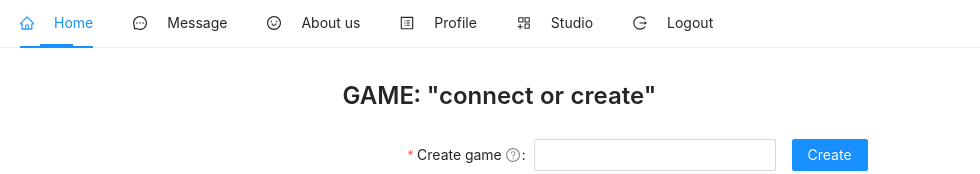
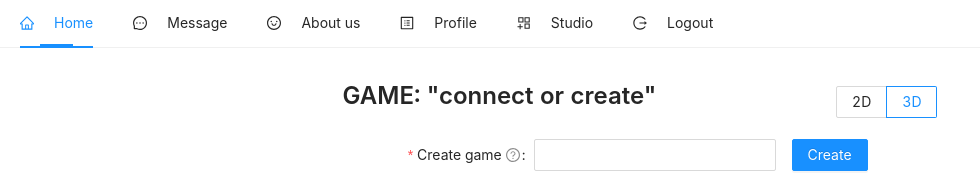
Before and after one commit to EvgenSavko/cellular-composer, a React app: page / in a window 1280 px wide. Shown: the top 174 px of the page, without its empty margins (0-980 px from the left). Built offline with nearby package versions, Linux system fonts and the light colour scheme; no server answers; the database is empty; sample sign-in values are in the browser's storage.

Commit message:
wip:  code refactoring

```diff
--- a/src/screens/Home/components/Game/Game.js
+++ b/src/screens/Home/components/Game/Game.js
@@ -1,14 +1,11 @@
-import React, { memo, useEffect } from 'react'
-
-import { Typography, Button, Spin } from 'antd'
-import gsap from 'gsap'
+import React, { memo } from 'react'
 
 import CreateGame from './components/CreateGame'
 import ConnectToGame from './components/ConnectToGame'
 import GameField from './components/GameField'
 import useGameLogicHook from './useGameLogicHook'
-
-const { Title } = Typography
+import GameField3D from './components/GameField3D/GameField3D'
+import TitleBlock from './components/TitleBlock'
 
 const Game = () => {
   const {
@@ -20,52 +17,39 @@ const Game = () => {
     loadingGame,
     loadingListGame,
     amIGameCreator,
+    viewTypeGame,
     setGameName,
     setError,
     handleDeleteGame,
     logOutOfGame,
     renderModalError,
+    handleViewTypeGame,
   } = useGameLogicHook()
 
-  useEffect(() => {
-    // console.log('gameName.name', gameName.name)
-    if (gameName.name !== 'default') {
-      gsap.to(`.init-game-wrapper`, { position: 'relative', overflow: 'hidden', height: 160 })
-      gsap.to(`.init-game`, { x: 0, y: 100, position: 'absolute' })
-
-      gsap.to(`.init-game-wrapper`, { height: 60, duration: 1 })
-      gsap.to(`.init-game`, { x: 0, y: 160, duration: 1 })
-    } else {
-      gsap.to(`.init-game-wrapper`, { height: 160, duration: 1 })
-      gsap.to(`.init-game`, { x: 0, y: 0, duration: 1 })
-
-      gsap.to(`.init-game-wrapper`, { position: 'relative', overflow: 'unset', height: 'unset' })
-      gsap.to(`.init-game`, { position: 'relative' })
+  const renderViewTypeGame = () => {
+    switch (viewTypeGame) {
+      case '2D':
+        return <GameField gamesCollection={gamesCollection} loadingGame={loadingGame} queryGames={queryGames} />
+      case '3D':
+        return <GameField3D />
+      default:
+        return <GameField3D />
     }
-  }, [gameName.name])
+  }
 
   return (
     <div className="game">
       <div className="padding-container init-game-wrapper">
-        <div className="title-wrapper">
-          <Title level={3}>
-            GAME: "{gameName.name !== 'default' ? gameName.name : 'connect or create'}"{' '}
-            {(loadingGame || loadingListGame) && <Spin size="small" />}
-          </Title>
-          <div className="init-game-action-block">
-            {amIGameCreator && (
-              <Button danger onClick={() => handleDeleteGame()}>
-                <span className="submit-btn-text">Delete game</span>
-              </Button>
-            )}
-            {gameName.name !== 'default' && (
-              <Button danger onClick={() => logOutOfGame()}>
-                <span className="submit-btn-text">Quit game</span>
-              </Button>
-            )}
-          </div>
-        </div>
-
+        <TitleBlock
+          viewTypeGame={viewTypeGame}
+          amIGameCreator={amIGameCreator}
+          gameName={gameName}
+          loadingGame={loadingGame}
+          loadingListGame={loadingListGame}
+          handleViewTypeGame={handleViewTypeGame}
+          handleDeleteGame={handleDeleteGame}
+          logOutOfGame={logOutOfGame}
+        />
         {renderModalError()}
         <div className="padding-container init-game">
           <CreateGame
@@ -79,9 +63,7 @@ const Game = () => {
           <ConnectToGame gameName={gameName} setGameName={setGameName} setError={setError} queryGames={queryGames} />
         </div>
       </div>
-      {gameName.name !== 'default' && (
-        <GameField gamesCollection={gamesCollection} loadingGame={loadingGame} queryGames={queryGames} />
-      )}
+      {gameName.name !== 'default' && renderViewTypeGame()}
     </div>
   )
 }
--- /dev/null
+++ b/src/screens/Home/components/Game/components/GameField3D/GameField3D.js
@@ -0,0 +1,7 @@
+import React from 'react'
+
+const GameField3D = () => {
+  return <div>3D</div>
+}
+
+export default GameField3D
--- /dev/null
+++ b/src/screens/Home/components/Game/components/GameField3D/index.js
@@ -0,0 +1 @@
+export { default } from './GameField3D'
--- /dev/null
+++ b/src/screens/Home/components/Game/components/TitleBlock/TitleBlock.js
@@ -0,0 +1,59 @@
+import React from 'react'
+import PropTypes from 'prop-types'
+
+import { Typography, Button, Spin, Radio } from 'antd'
+
+const { Title } = Typography
+
+const TitleBlock = ({
+  viewTypeGame,
+  amIGameCreator,
+  gameName,
+  loadingGame,
+  loadingListGame,
+  handleViewTypeGame,
+  handleDeleteGame,
+  logOutOfGame,
+}) => {
+  return (
+    <div className="title-wrapper">
+      <Title level={3}>
+        GAME: "{gameName.name !== 'default' ? gameName.name : 'connect or create'}"{' '}
+        {(loadingGame || loadingListGame) && <Spin size="small" />}
+      </Title>
+      <div className="init-game-action-block">
+        {amIGameCreator && (
+          <Button danger onClick={() => handleDeleteGame()}>
+            <span className="submit-btn-text">Delete game</span>
+          </Button>
+        )}
+        {gameName.name !== 'default' && (
+          <Button danger onClick={() => logOutOfGame()}>
+            <span className="submit-btn-text">Quit game</span>
+          </Button>
+        )}
+      </div>
+      {gameName.name === 'default' && (
+        <Radio.Group value={viewTypeGame} onChange={handleViewTypeGame}>
+          <Radio.Button value="2D">2D</Radio.Button>
+          <Radio.Button value="3D">3D</Radio.Button>
+        </Radio.Group>
+      )}
+    </div>
+  )
+}
+
+TitleBlock.propTypes = {
+  amIGameCreator: PropTypes.bool,
+  gameName: PropTypes.shape({
+    name: PropTypes.string,
+  }),
+  handleDeleteGame: PropTypes.func,
+  handleViewTypeGame: PropTypes.func,
+  loadingGame: PropTypes.bool,
+  loadingListGame: PropTypes.bool,
+  logOutOfGame: PropTypes.func,
+  viewTypeGame: PropTypes.string,
+}
+
+export default TitleBlock
--- /dev/null
+++ b/src/screens/Home/components/Game/components/TitleBlock/index.js
@@ -0,0 +1 @@
+export { default } from './TitleBlock'
--- a/src/screens/Home/components/Game/useGameLogicHook.js
+++ b/src/screens/Home/components/Game/useGameLogicHook.js
@@ -1,6 +1,7 @@
 import React, { useEffect, useRef, useState, useCallback, memo } from 'react'
 
 import { useCollectionData } from 'react-firebase-hooks/firestore'
+import gsap from 'gsap'
 
 import { useAuth } from '@Shared/context/AuthContext'
 import firebase from '@Shared/firebase/firebase'
@@ -11,6 +12,7 @@ const LIST_OF_EXISTING_GAMES = 'list_of_existing_games'
 
 const useGameLogicHook = () => {
   const { currentUser } = useAuth()
+  const [viewTypeGame, setViewTypeGame] = useState('3D')
   const [error, setError] = useState(null)
   const [gameName, setGameName] = useState(initGame)
   const queryGames = firebase.firestore().collection(gameName?.name)
@@ -70,10 +72,33 @@ const useGameLogicHook = () => {
     }
     finishTheGame()
   }
+
+  const handleViewTypeGame = (e) => {
+    setViewTypeGame(e.target.value)
+  }
+
+  useEffect(() => {
+    // console.log('gameName.name', gameName.name)
+    if (gameName.name !== 'default') {
+      gsap.to(`.init-game-wrapper`, { position: 'relative', overflow: 'hidden', height: 160 })
+      gsap.to(`.init-game`, { x: 0, y: 100, position: 'absolute' })
+
+      gsap.to(`.init-game-wrapper`, { height: 60, duration: 1 })
+      gsap.to(`.init-game`, { x: 0, y: 160, duration: 1 })
+    } else {
+      gsap.to(`.init-game-wrapper`, { height: 160, duration: 1 })
+      gsap.to(`.init-game`, { x: 0, y: 0, duration: 1 })
+
+      gsap.to(`.init-game-wrapper`, { position: 'relative', overflow: 'unset', height: 'unset' })
+      gsap.to(`.init-game`, { position: 'relative' })
+    }
+  }, [gameName.name])
+
   return {
     queryListOfGames,
     gamesCollection,
     listOfGamesCollection,
+    viewTypeGame,
     setGameName,
     setError,
     queryGames,
@@ -84,6 +109,7 @@ const useGameLogicHook = () => {
     handleDeleteGame,
     logOutOfGame,
     renderModalError,
+    handleViewTypeGame,
   }
 }
 
```
Also changed, not shown: src/screens/Home/components/Game/components/GameField3D/index.scss (added).
